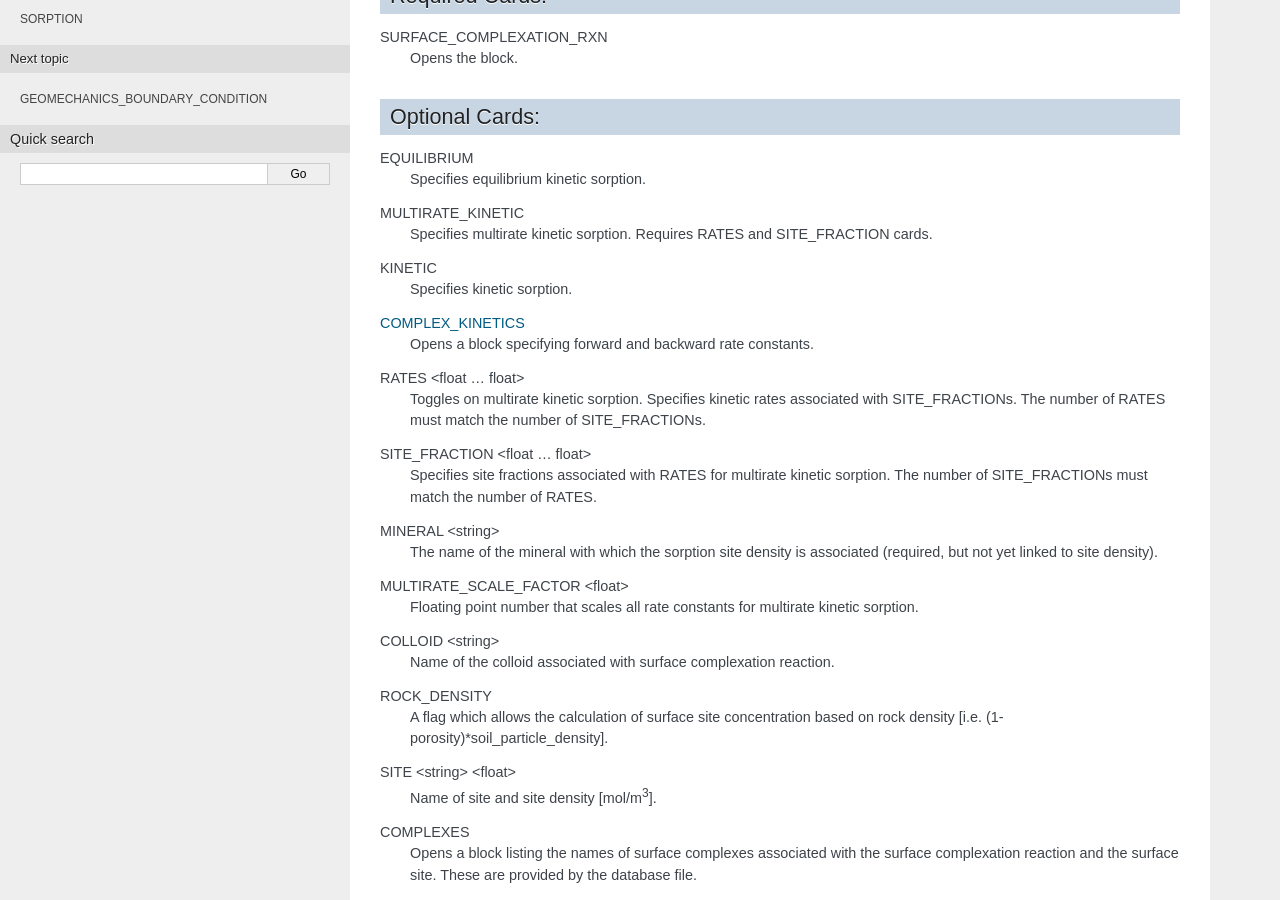
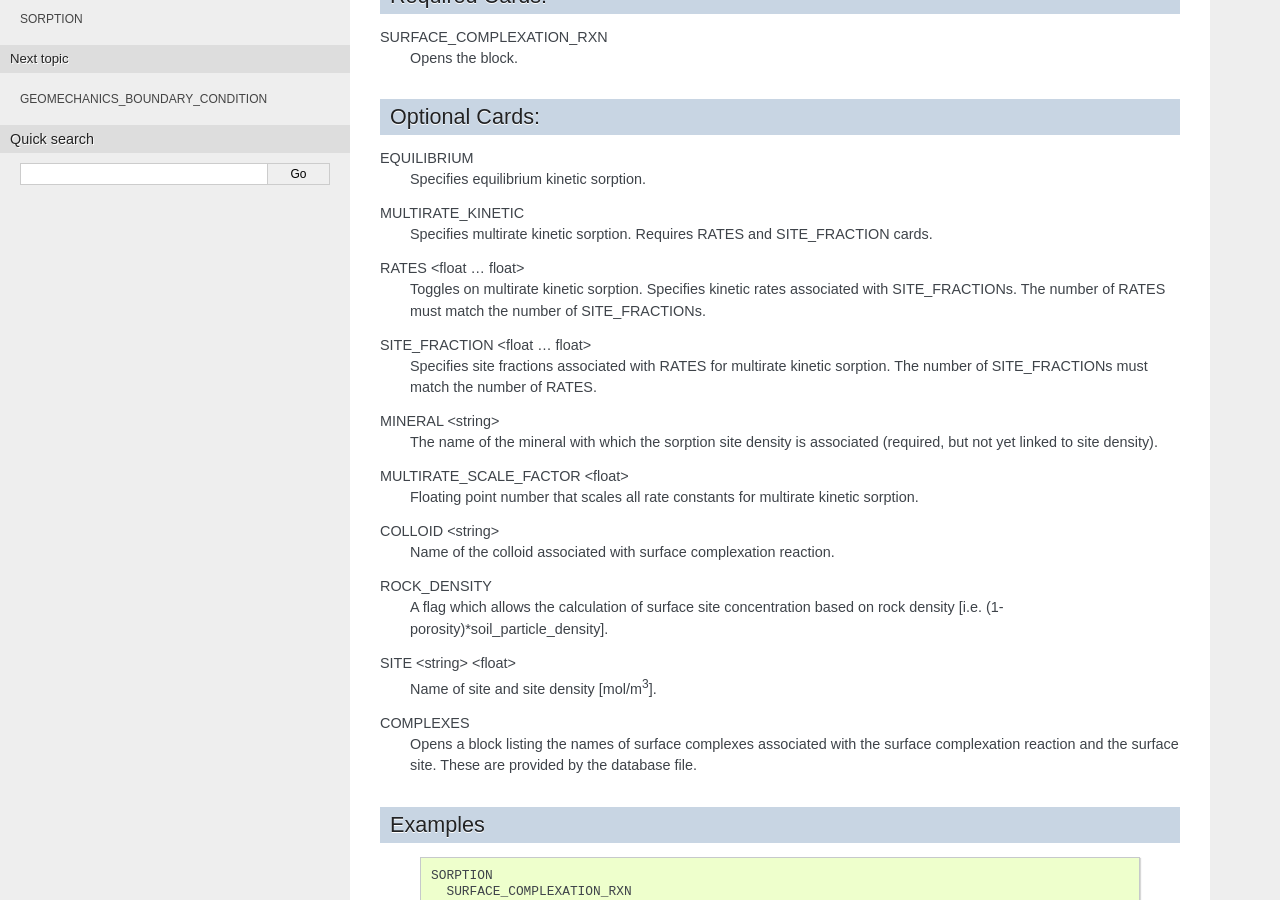
Before and after one commit to Miracloon/pflotran-documentation, a Sphinx documentation site: the page built from source/user_guide/cards/chemistry_cards/surface_complexation_card.rst, in a window 1280 px wide and 900 px high, scrolled down 305 px. Built offline with Sphinx 7.4.7, drawn with Linux system fonts in a browser that asks for light colours; some of the changed lines change nothing that is shown.

Commit message:
Removed kinetic surface complexation as an option until it is fixed.

```diff
--- a/source/user_guide/cards/chemistry_cards/surface_complexation_card.rst
+++ b/source/user_guide/cards/chemistry_cards/surface_complexation_card.rst
@@ -25,11 +25,12 @@ EQUILIBRIUM
 MULTIRATE_KINETIC
  Specifies multirate kinetic sorption.  Requires RATES and SITE_FRACTION cards.
 
-KINETIC
- Specifies kinetic sorption.
+.. geh: commenting out for now since not functional
+.. KINETIC
+..  Specifies kinetic sorption.
 
-:ref:`complex-kinetics-card`
- Opens a block specifying forward and backward rate constants.
+.. :ref:`complex-kinetics-card`
+..  Opens a block specifying forward and backward rate constants.
 
 RATES <float ... float>
  Toggles on multirate kinetic sorption.  Specifies kinetic rates associated
```
